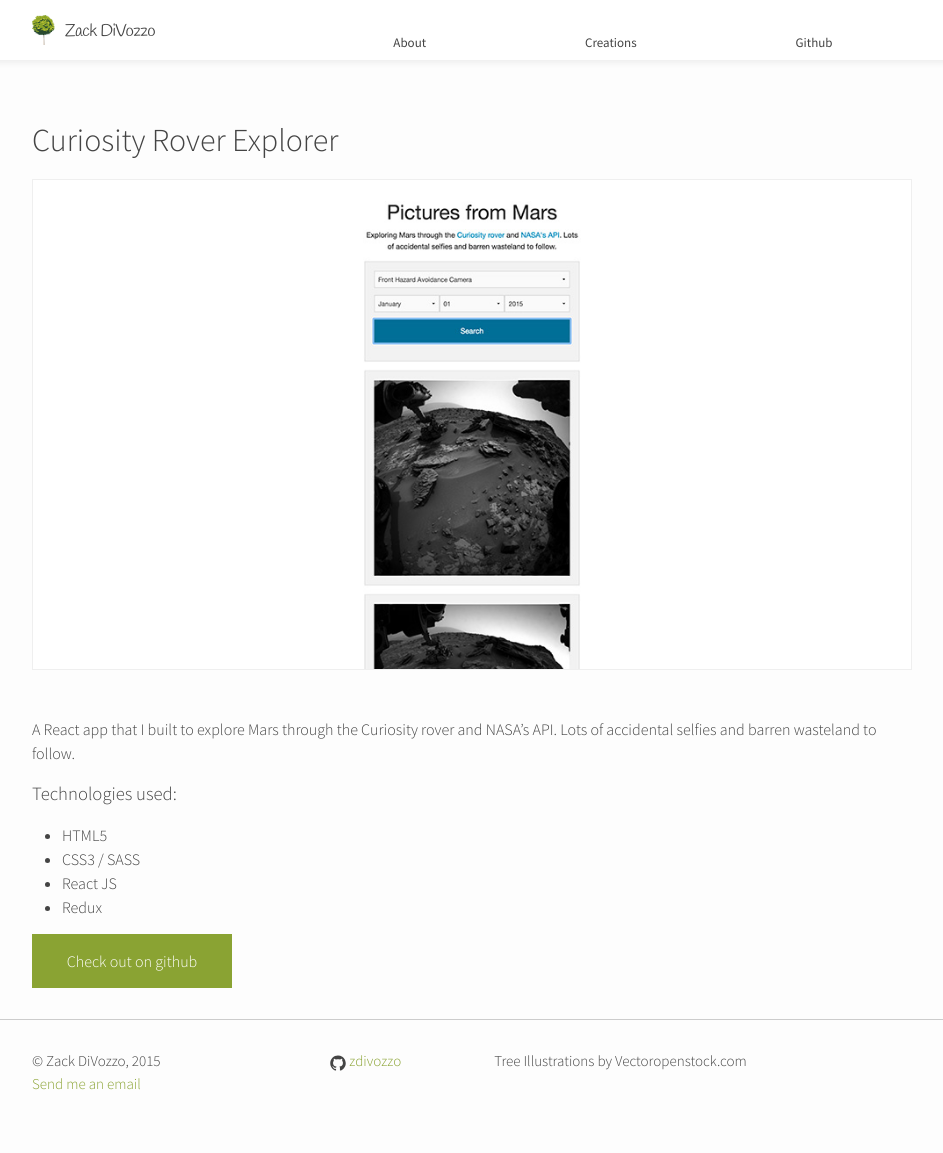
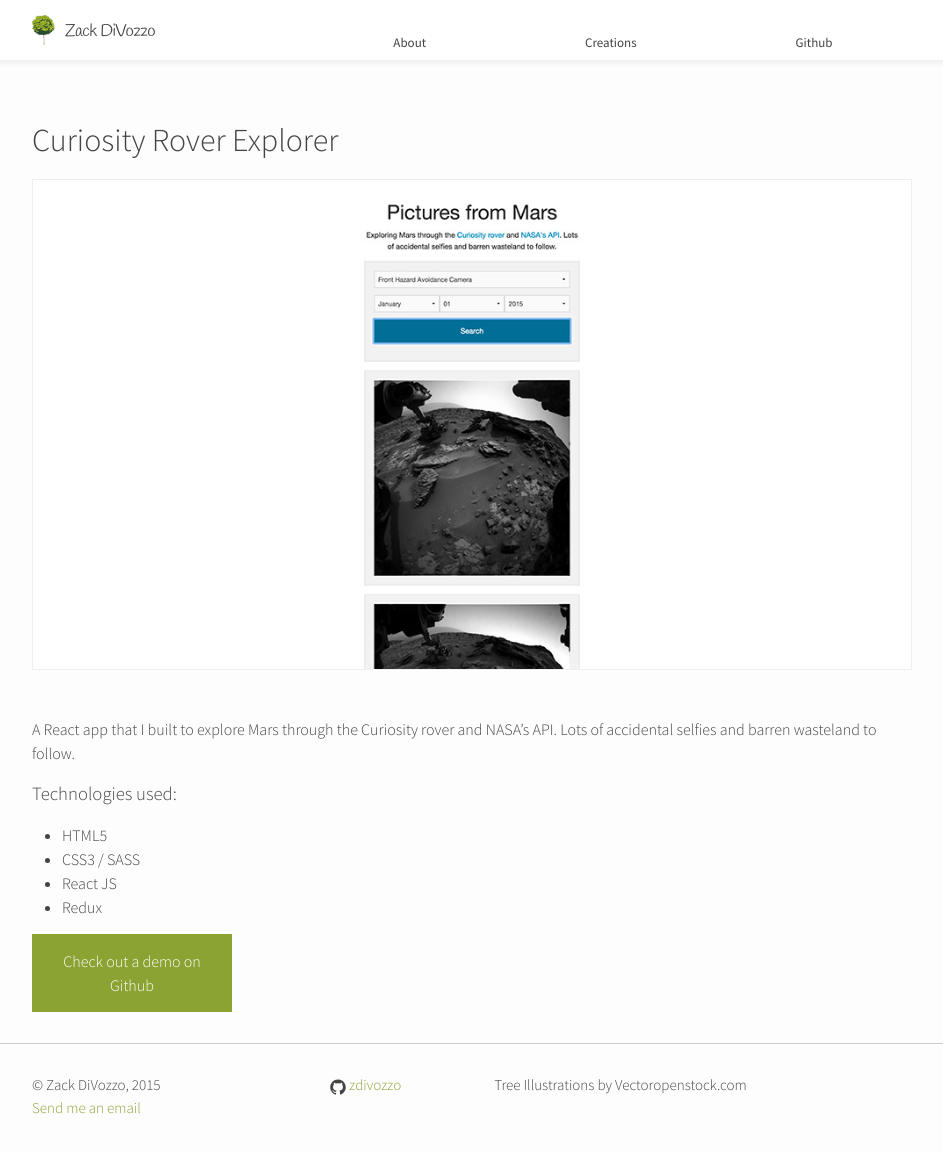
Before and after one commit to zdivozzo/portfolio-site, a Jekyll site: the page built from _posts/2015-11-12-Mars.markdown, in a window 1280 px wide and 1179 px high. Shown: the top 1153 px of the window, without its empty margins (168-1111 px from the left). Built offline with Jekyll 4.4.1, drawn with Linux system fonts in a browser that asks for light colours.

Commit message:
Added updates links

```diff
--- a/_posts/2015-09-07-comic-vine-quiz.markdown
+++ b/_posts/2015-09-07-comic-vine-quiz.markdown
@@ -15,4 +15,4 @@
 * CSS 3 / SASS
 * HTML 5
 
-[Check out on github](https://github.com/zdivozzo/React-Comic-Quiz){:class="portfolio-link-external"}
+[Check out on Github](https://github.com/zdivozzo/React-Comic-Quiz){:class="portfolio-link-external"}
--- a/_posts/2015-11-12-Mars.markdown
+++ b/_posts/2015-11-12-Mars.markdown
@@ -16,4 +16,4 @@
 * React JS
 * Redux
 
-[Check out on github](https://github.com/zdivozzo/curiosity-rover){:class="portfolio-link-external"}
+[Check out a demo on Github](http://zdivozzo.github.io/curiosity-rover/){:class="portfolio-link-external"}
```
